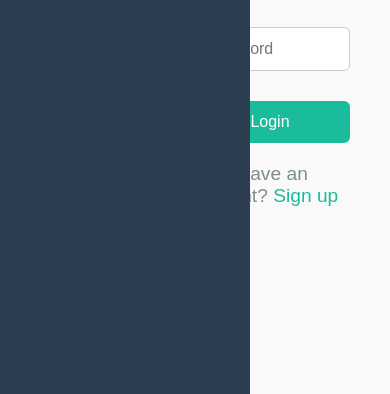
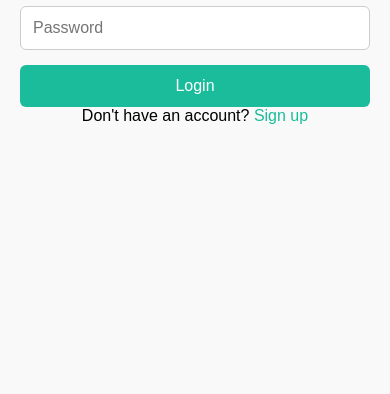
Before and after one commit to Harsshhhi/Hacknovate-25, a plain HTML site: page index.html in a window 390 px wide. Shown: the part 450-844 px from the top of the page. Drawn offline with Linux system fonts and the light colour scheme.

Commit message:
Responsive

```diff
--- a/index.html
+++ b/index.html
@@ -2,13 +2,29 @@
 <html lang="en">
 
 <head>
-    <meta charset="UTF-8">
-    <meta name="viewport" content="width=device-width, initial-scale=1.0">
+  <meta charset="UTF-8" />
+  <meta name="viewport" content="width=device-width, initial-scale=1.0" />
   <title>Login | MindCare</title>
-    <link rel="stylesheet" href="styles.css">
   <style>
+    * {
+      box-sizing: border-box;
+      margin: 0;
+      padding: 0;
+    }
+
+    body {
+      font-family: Arial, sans-serif;
+      background-color: #f0f0f0;
+    }
+
+    .container {
+      display: flex;
+      flex-direction: row;
+      min-height: 100vh;
+    }
 
     .sidebar {
+      background-color: #2c3e50;
       color: white;
       width: 250px;
       padding: 30px;
@@ -29,6 +45,17 @@
       align-items: center;
       padding: 40px;
       background-color: #f9f9f9;
+    }
+
+    .main-content h1 {
+      margin-bottom: 10px;
+      font-size: 24px;
+    }
+
+    .main-content p {
+      margin-bottom: 20px;
+      font-size: 16px;
+      text-align: center;
     }
 
     .main-content form {
@@ -61,18 +88,37 @@
       background-color: #16a085;
     }
 
-        .main-content p {
-            margin-top: 20px;
-        }
-
     .main-content a {
       color: #1abc9c;
       text-decoration: none;
+    }
+
+    /* Make layout responsive */
+    @media (max-width: 768px) {
+      .container {
+        flex-direction: column;
+      }
+
+      .sidebar {
+        width: 100%;
+        padding: 20px;
+        text-align: center;
+      }
+
+      .main-content {
+        padding: 20px;
+      }
+
+      .main-content form {
+        width: 100%;
+        max-width: 100%;
+      }
     }
   </style>
 </head>
 
 <body>
+  <div class="container">
     <div class="sidebar">
       <div class="logo">
         <h2>MindCare</h2>
@@ -84,12 +130,13 @@
       <p>Welcome back! Please login to continue.</p>
 
       <form id="loginForm">
-            <input type="email" name="email" placeholder="Email" required>
-            <input type="password" name="password" placeholder="Password" required>
+        <input type="email" name="email" placeholder="Email" required />
+        <input type="password" name="password" placeholder="Password" required />
         <button type="submit">Login</button>
       </form>
 
       <p>Don't have an account? <a href="register.html">Sign up</a></p>
+    </div>
   </div>
 
   <script>
```
Lines whose indentation alone changed are shown as unchanged.
